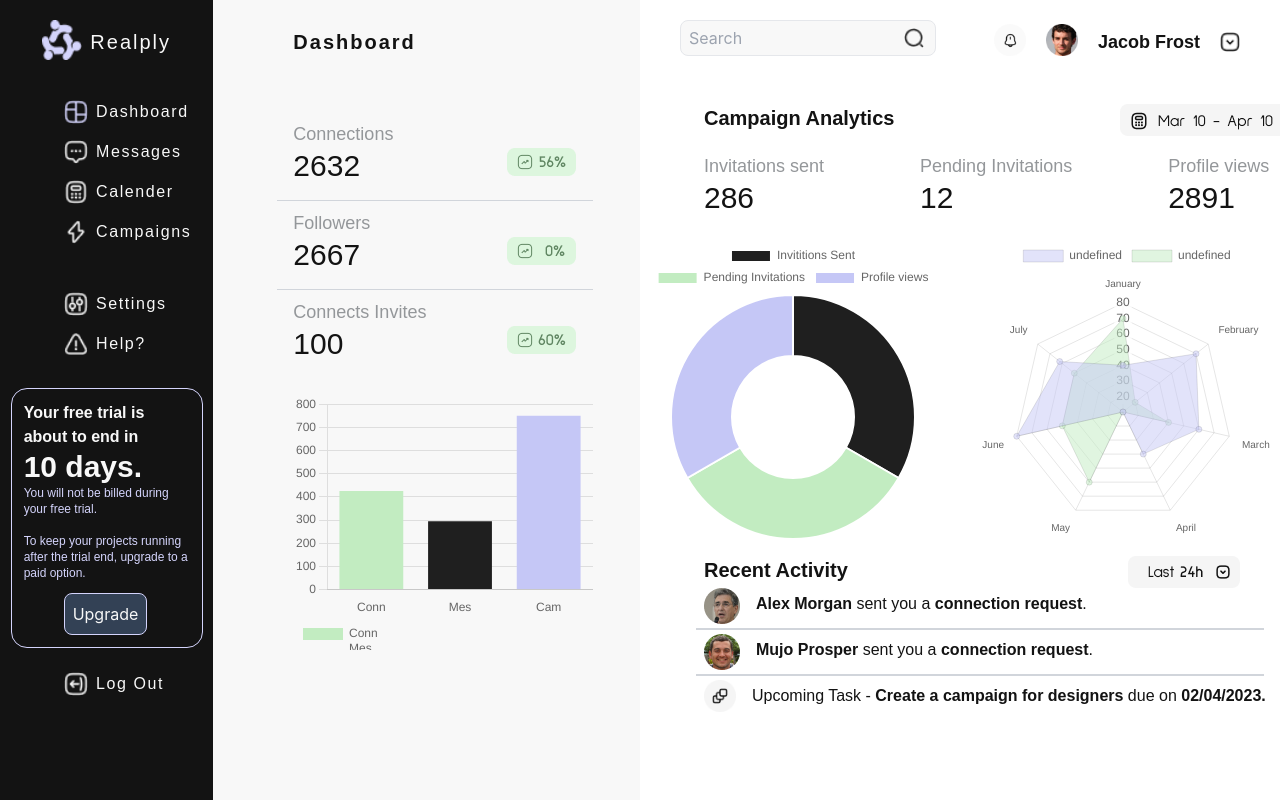
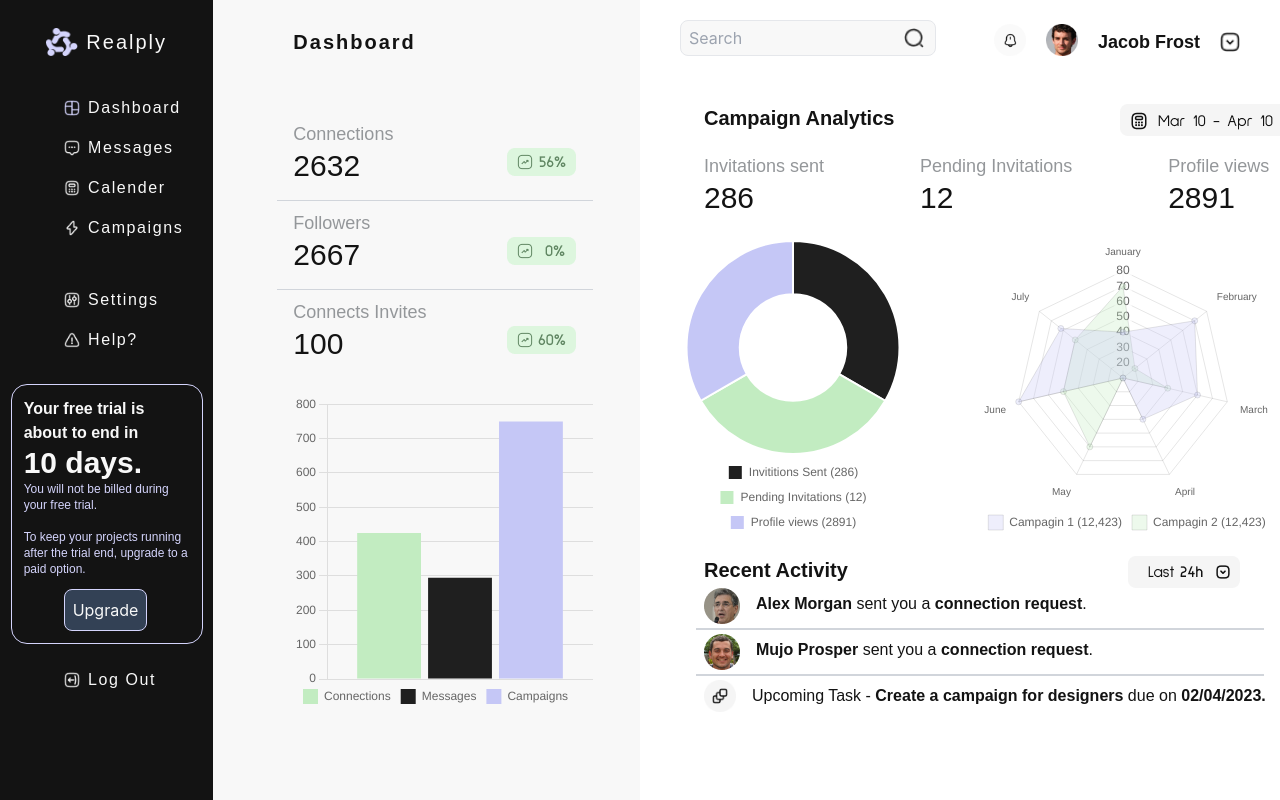
Before and after one commit to omkarshinde254/Dashboard_Example, a React (Create React App) app in the folder mym-dashboard/: page / in a window 1280 px wide. Shown: the top 800 px of the page. Built offline with nearby package versions, Linux system fonts and the light colour scheme; a web font is replaced by a local one.

Commit message:
Did final touchup and converted missed class to className

```diff
--- a/mym-dashboard/src/App.js
+++ b/mym-dashboard/src/App.js
@@ -12,6 +12,32 @@ ChartJS.register(CategoryScale, LinearScale, BarElement, ArcElement,
   Filler,
   Title, Tooltip, Legend);
 
+// ChartJS.defaults.global.legend.display = false;
+
+// Bar Chart
+// const labels = ['Connections', 'Messages', 'Campaigns'];
+export const data = {
+  // labels: ['Connections', 'Messages', 'Campaigns'],
+  labels: ['d'],
+  datasets: [
+    {
+      label: 'Connections',
+      data: [425],
+      backgroundColor: ['#C2ECC1']
+    },
+    {
+      label: 'Messages',
+      data: [295],
+      backgroundColor: ['#1F1F1F']
+    },
+    {
+      label: 'Campaigns',
+      data: [750],
+      backgroundColor: ['#C5C7F6']
+    }
+  ],
+};
+
 export const options = {
   responsive: true,
   maintainAspectRatio: false,
@@ -19,6 +45,13 @@ export const options = {
     legend: {
       position: 'bottom',
       align: 'start',
+      labels: {
+        boxWidth: 15,
+        boxHeight: 15,
+      }
+    },
+    datalabels: {
+      display: false,
     },
     title: {
       display: false,
@@ -29,37 +62,15 @@ export const options = {
       beginAtZero: true,
     },
     x: {
-      grid: {
-        display: false,
-      },
+      display: false,
     },
   },
 };
+// ===================
 
-export const options_doughnut = {
-  responsive: true,
-}
-
-export const options_radar = {
-  responsive: true,
-  showLines: true,
-}
-// const labels = ['Connections', 'Messages', 'Campaigns'];
-const labels = ['Conn', 'Mes', 'Cam'];
-
-export const data = {
-  labels,
-  datasets: [
-    {
-      label: labels,
-      data: [425, 295, 750],
-      backgroundColor: ['#C2ECC1', '#1F1F1F', '#C5C7F6'],
-    },
-  ],
-};
-
+// Doughnut Chart
 export const data_doughnut = {
-  labels: ['Invititions Sent', 'Pending Invitations', 'Profile views'],
+  labels: ['Invititions Sent (286)', 'Pending Invitations (12)', 'Profile views (2891)'],
   datasets: [
     {
       data: [33, 33, 33],
@@ -68,23 +79,60 @@ export const data_doughnut = {
   ],
 };
 
+export const options_doughnut = {
+  responsive: true,
+  plugins: {
+    legend: {
+      position: 'bottom',
+      labels: {
+        boxWidth: 15,
+        boxHeight: 15,
+      }
+    },
+  },
+}
+// ===================
 
+
+// Radar Chart
 export const data_radar = {
   labels: ['January', 'February', 'March', 'April', 'May', 'June', 'July'],
   datasets: [
     {
       data: [40, 70, 60, 40, 10, 80, 62],
-      backgroundColor: 'rgba(197, 199, 246, 0.5)',
+      backgroundColor: 'rgba(197, 199, 246, 0.3)',
       borderWidth: 1,
       opacity: 0.5,
+      label: 'Campagin 1 (12,423)'
     },
     {
       data: [70, 20, 40, 10, 60, 50, 50],
-      backgroundColor: 'rgba(194, 236, 193, 0.5)',
+      backgroundColor: 'rgba(194, 236, 193, 0.3)',
       borderWidth: 1,
+      label: 'Campagin 2 (12,423)'
     },
   ],
 };
+
+export const options_radar = {
+  responsive: true,
+  showLines: true,
+  scale: {
+    ticks: {
+      beginAtZero: true,
+    },
+  },
+  plugins: {
+    legend: {
+      position: 'bottom',
+      labels: {
+        boxWidth: 15,
+        boxHeight: 15,
+      }
+    },
+  },
+}
+// ===================
 
 function App() {
   return (
@@ -94,60 +142,60 @@ function App() {
         <div className='grid grid-rows-auto'>
           <div className='text-[#F8F8F8]'>
             <div className="flex flex-row justify-center mt-5 space-x-2">
-              <img src={logo} alt="logo" className='h-10 w-10' /> <div className="text-xl text-[#F8F8F8] font-sulphur font-medium tracking-widest pt-2">Realply</div>
+              <img src={logo} alt="logo" className='h-7 w-8 mt-2' /> <div className="cursor-pointer text-xl text-[#F8F8F8] font-sulphur font-medium tracking-widest pt-2">Realply</div>
             </div>
           </div>
           <div className='text-[#F8F8F8] pt-10'>
             <div className="flex flex-row justify-start space-x-2 pl-16 pb-4">
-              <img src={require('./assets/dashboard_action.png')} alt="dashboard" className='h-6 w-6' />
-              <div className="text-base text-[#F8F8F8] font-sulphur font-normal tracking-widest">Dashboard</div>
+              <img src={require('./assets/dashboard_action.png')} alt="dashboard" className='h-4 w-4 mt-1' />
+              <div className="text-base text-[#F8F8F8] font-sulphur font-normal tracking-widest cursor-pointer">Dashboard</div>
             </div>
 
             <div className="flex flex-row justify-start space-x-2 pl-16 pb-4">
-              <img src={require('./assets/message.png')} alt="messages" className='h-6 w-6' />
-              <div className="text-base text-[#F8F8F8] font-sulphur font-normal tracking-widest">Messages</div>
+              <img src={require('./assets/message.png')} alt="messages" className='h-4 w-4 mt-1' />
+              <div className="text-base text-[#F8F8F8] font-sulphur font-normal tracking-widest cursor-pointer">Messages</div>
             </div>
 
             <div className="flex flex-row justify-start space-x-2 pl-16 pb-4">
-              <img src={require('./assets/calculator.png')} alt="calender" className='h-6 w-6' />
-              <div className="text-base text-[#F8F8F8] font-sulphur font-normal tracking-widest">Calender</div>
+              <img src={require('./assets/calculator.png')} alt="calender" className='h-4 w-4 mt-1' />
+              <div className="text-base text-[#F8F8F8] font-sulphur font-normal tracking-widest cursor-pointer">Calender</div>
             </div>
 
             <div className="flex flex-row justify-start space-x-2 pl-16 pb-4">
-              <img src={require('./assets/flash.png')} alt="campaigns" className='h-6 w-6' />
-              <div className="text-base text-[#F8F8F8] font-sulphur font-normal tracking-widest">Campaigns</div>
+              <img src={require('./assets/flash.png')} alt="campaigns" className='h-4 w-4 mt-1' />
+              <div className="text-base text-[#F8F8F8] font-sulphur font-normal tracking-widest cursor-pointer">Campaigns</div>
             </div>
 
           </div>
           <div className='text-[#F8F8F8] pt-8 pb-4'>
             <div className="flex flex-row justify-start space-x-2 pl-16 pb-4">
-              <img src={require('./assets/setting-3.png')} alt="settings" className='h-6 w-6' />
-              <div className="text-base text-[#F8F8F8] font-sulphur font-normal tracking-widest">Settings</div>
+              <img src={require('./assets/setting-3.png')} alt="settings" className='h-4 w-4 mt-1' />
+              <div className="text-base text-[#F8F8F8] font-sulphur font-normal tracking-widest cursor-pointer">Settings</div>
             </div>
             <div className="flex flex-row justify-start space-x-2 pl-16 pb-4">
-              <img src={require('./assets/danger.png')} alt="help" className='h-6 w-6' />
-              <div className="text-base text-[#F8F8F8] font-sulphur font-normal tracking-widest">Help?</div>
+              <img src={require('./assets/danger.png')} alt="help" className='h-4 w-4 mt-1' />
+              <div className="text-base text-[#F8F8F8] font-sulphur font-normal tracking-widest cursor-pointer">Help?</div>
             </div>
           </div>
           <div className='text-[#F8F8F8]'>
             <div className="flex flex-row justify-center pb-4">
               <div className='border rounded-2xl w-48 p-3 border-[#D4D4FC]'>
                 <div className="text-base text-[#F8F8F8] font-sulphur font-black">
-                  Your free trial is about to end in <div className='text-3xl'>10 days.</div>
+                  Your free trial is about to end in <div className='text-3xl font-roboto font-semibold'>10 days.</div>
                 </div>
                 <div className='text-xs font-thin text-[#D4D4FC] font-sulphur'>
                   You will not be billed during your free trial.
 
                   <div className='pt-4'>To keep your projects running after the trial end, upgrade to a paid option.</div>
                 </div>
-                <button class="rounded-lg p-2 mt-3 ml-10 border border-[#D4D4FC] bg-slate-700">Upgrade</button>
+                <button className="rounded-lg p-2 mt-3 ml-10 border border-[#D4D4FC] bg-slate-700">Upgrade</button>
               </div>
             </div>
           </div>
           <div className='text-[#F8F8F8]'>
             <div className="flex flex-row justify-start space-x-2 pl-16 pb-4 pt-2">
-              <img src={require('./assets/send-square.png')} alt="Logout" className='h-6 w-6' />
-              <div className="text-base text-[#F8F8F8] font-sulphur font-normal tracking-widest">Log Out</div>
+              <img src={require('./assets/send-square.png')} alt="Logout" className='h-4 w-4 mt-1' />
+              <div className="text-base text-[#F8F8F8] font-sulphur font-normal tracking-widest cursor-pointer">Log Out</div>
             </div>
           </div>
 
@@ -176,7 +224,7 @@ function App() {
               </div>
             </div>
           </div>
-          <div class="border-b border-gray-300 ml-16 mr-32"></div>
+          <div className="border-b border-gray-300 ml-16 mr-32"></div>
 
           <div className='mt-2 pl-20 pb-4 justify-start'>
             <div className='grid grid-rows-2'>
@@ -191,7 +239,7 @@ function App() {
               </div>
             </div>
           </div>
-          <div class="border-b border-gray-300 ml-16 mr-32"></div>
+          <div className="border-b border-gray-300 ml-16 mr-32"></div>
 
 
           <div className='mt-2 pl-20 pb-4 justify-start'>
@@ -209,8 +257,8 @@ function App() {
           </div>
 
 
-          <div className='mt-4 ml-20 mr-32 h-64'>
-            <Bar options={options} data={data} />
+          <div className='mt-4 ml-20 mr-32'>
+            <Bar options={options} data={data} height={320} />
           </div>
         </div>
       </div>
@@ -222,16 +270,16 @@ function App() {
             <div className='grid grid-cols-2'>
               <div className='flex flex-row justify-start'>
                 <input
-                  class="bg-[#F8F8F8] border rounded-lg text-gray-700 w-64 py-1 px-2 leading-tight focus:outline-none"
+                  className="bg-[#F8F8F8] border rounded-lg text-gray-700 w-64 py-1 px-2 leading-tight focus:outline-none"
                   type="text" placeholder="Search" aria-label="Search"></input>
                 <img src={require('./assets/search.png')} alt="search" className='h-5 w-5 mt-2 ml-56 absolute' />
               </div>
               <div className=''>
                 <div className='flex flex-row space-x-5 justify-end pr-10'>
-                  <img src={require('./assets/bell.png')} alt="bell" className='h-8 w-8 mt-1' />
-                  <img src={require('./assets/profile.png')} alt="profile" className='h-8 w-8 mt-1' />
-                  <div className='text-[#131313] text-lg font-semibold font-sulphur tracking-normal mt-2'>Jacob Frost</div>
-                  <img src={require('./assets/arrow-square-down.png')} alt="arrowdown" className='h-5 w-5 mt-3' />
+                  <img src={require('./assets/bell.png')} alt="bell" className='h-8 w-8 mt-1 cursor-pointer' />
+                  <img src={require('./assets/profile.png')} alt="profile" className='h-8 w-8 mt-1 cursor-pointer' />
+                  <div className='text-[#131313] text-lg font-semibold font-sulphur tracking-normal mt-2 cursor-pointer'>Jacob Frost</div>
+                  <img src={require('./assets/arrow-square-down.png')} alt="arrowdown" className='h-5 w-5 mt-3 cursor-pointer' />
                 </div>
               </div>
             </div>
@@ -246,7 +294,7 @@ function App() {
                     <div className='text-[#131313] text-xl font-semibold font-sulphur tracking-normal'>Campaign Analytics</div>
                   </div>
                   <div className=''>
-                    <img src={require('./assets/Frame_18.png')} alt="Date Picker" className='ml-32' />
+                    <img src={require('./assets/Frame_18.png')} alt="Date Picker" className='ml-32 cursor-pointer' />
                   </div>
                 </div>
               </div>
@@ -284,24 +332,24 @@ function App() {
             <div className='flex flex-row justify-between'>
               <div className='text-[#131313] text-xl font-semibold font-sulphur tracking-normal'>Recent Activity</div>
               <div className='mr-10'>
-                <img src={require('./assets/Frame_24hr.png')} alt="Date Picker" />
+                <img src={require('./assets/Frame_24hr.png')} alt="Date Picker" className='cursor-pointer' />
               </div>
             </div>
             <div className='flex flex-row space-x-4'>
               <img src={require('./assets/Ellipse 5.png')} alt="Ellipse" />
               <div className='mt-1 text-[#131313] text-base font-normal font-sulphur tracking-normal'><span className="font-semibold">Alex Morgan</span> sent you a <span className='font-semibold'> connection request</span>.</div>
             </div>
-            <div class="border-b-2 border-gray-300 -ml-2 mr-4 pt-1"></div>
+            <div className="border-b-2 border-gray-300 -ml-2 mr-4 pt-1"></div>
 
             <div className='flex flex-row space-x-4 pt-1'>
               <img src={require('./assets/Ellipse 6.png')} alt="Ellipse" />
               <div className='mt-1 text-[#131313] text-base font-normal font-sulphur tracking-normal'><span className="font-semibold">Mujo Prosper</span> sent you a <span className='font-semibold'> connection request</span>.</div>
             </div>
-            <div class="border-b-2 border-gray-300 -ml-2 mr-4 pt-1"></div>
+            <div className="border-b-2 border-gray-300 -ml-2 mr-4 pt-1"></div>
 
             <div className=''>
               <div className='flex flex-row space-x-4 pt-1'>
-                <img src={require('./assets/e17.png')} alt="Ellipse" className='h-8 w-8'/>
+                <img src={require('./assets/e17.png')} alt="Ellipse" className='h-8 w-8' />
                 <div className='mt-1 text-[#131313] text-base font-normal font-sulphur tracking-normal'>
                   Upcoming Task - <span className='font-semibold'>Create a campaign for designers </span>due on <span className='font-semibold'>02/04/2023.</span>
                 </div>
```
